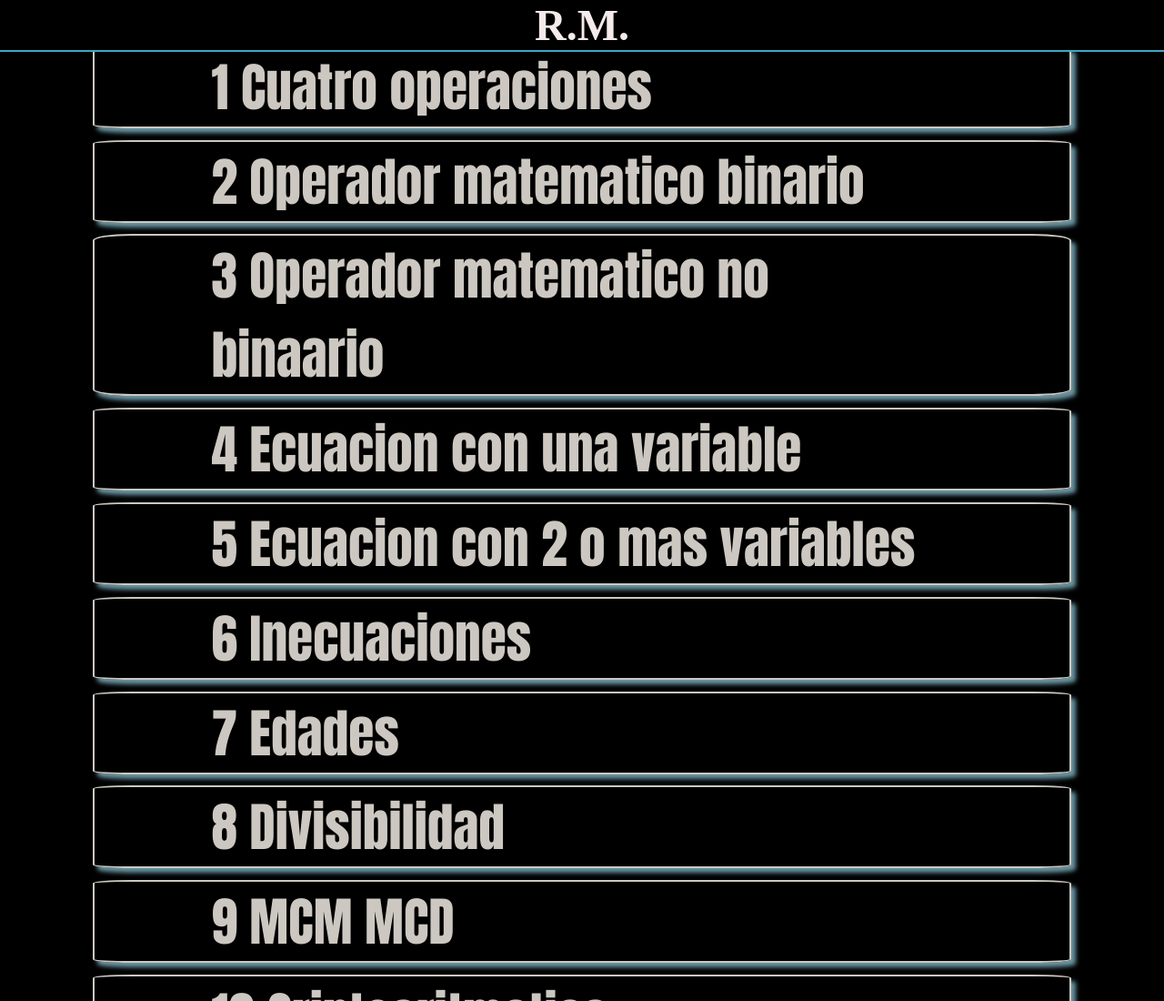
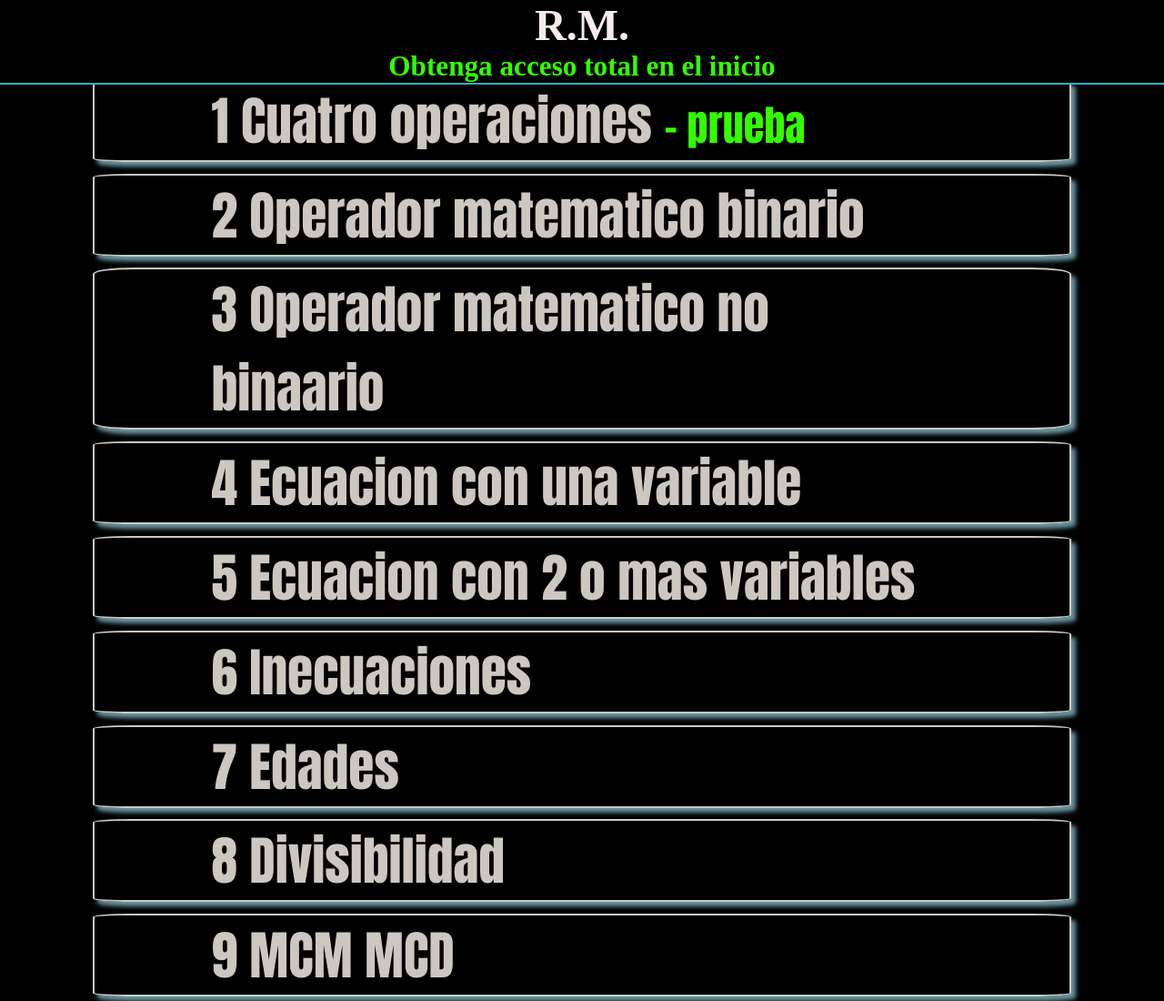
Before and after one commit to Aprendermas/appWeb, a plain HTML site: page paginas/1rm.html in a window 1280 px wide. Shown: the top 1100 px of the page at 91% size. Drawn offline with Linux system fonts and the light colour scheme.

Commit message:
Add files via upload

```diff
--- a/paginas/1rm.html
+++ b/paginas/1rm.html
@@ -980,13 +980,21 @@ function ejecutar60(){
     height: 100%;
     width: 100%;
   }
+  .dePrueba{
+    color:rgb(51, 255, 0);
+    font-size: 80%;
+  }
+  .indicacion{
+    color:rgb(51, 255, 0);
+    font-size:65%;
+  }
   </style>
 
 
 
 </head>
 <div class="fijo">
-  <h1>R.M.</h1>
+  <h1>R.M.<br> <p class="indicacion">Obtenga acceso total en el inicio</p></h1>
   <hr color="#3ba8c4" height="1" >
   </div>
 <body>
@@ -994,23 +1002,24 @@ function ejecutar60(){
   <ul class="nav">
 
    <br>
-
-
-
-    <li class="boton"><p>1 Cuatro operaciones</p>
+   <br>
+
+
+
+    <li class="boton"><p>1 Cuatro operaciones <b class="dePrueba">- prueba</b></p>
       <ul>
         <hr class="hrhorizontal" color="#3ba8c4" width="1" size="370%">
         <li class="opciones"><a href="javascript:abrir1()">VIDEO</a>
           <div class="ventana" id="abrir1">
             <form name="f_1">
-            <li class="subop"><input class="agrand" placeholder="Ingrese Correo o clic↓lic↓"  type="text" name="login"></input></li>
+            <li class="subop"><input class="agrand" placeholder="Ingrese Correo o clic↓"  type="text" name="login"></input></li>
             <li class="subop"><input class="agrand" onclick="ejecutar1()" id="next" type="button" value="Entrar" ></input></li>
             </form>
           </div>
         </li>
-        <li class="opciones"><a Target="_blank" href="https://drive.google.com/file/d/1OqSVuu64wj3wkjniJrSmtMGsMqB7oQKd/view?usp=sharing">TEORIA</a></li>
-        <li class="opciones"><a Target="_blank" href="https://drive.google.com/file/d/1TzEc3RsuqXRBDL9KGiUidDuyqc8HvKGN/view?usp=sharing">EJERCICIOS</a></li>
-        <li class="opciones"><a Target="_blank" href="https://drive.google.com/file/d/16psVRLXtdWEcoEXA3h9iW-3JLD84ZCWb/view?usp=sharing">EJERCICIOS RESUELTOS</a></li>
+        <li class="opciones"><a Target="_blank" href="https://drive.google.com/file/d/1OqSVuu64wj3wkjniJrSmtMGsMqB7oQKd/view?usp=sharing">TEORIA <b class="dePrueba">- prueba</b></a></li>
+        <li class="opciones"><a Target="_blank" href="https://drive.google.com/file/d/1TzEc3RsuqXRBDL9KGiUidDuyqc8HvKGN/view?usp=sharing">EJERCICIOS <b class="dePrueba">- prueba</b></a></li>
+        <li class="opciones"><a Target="_blank" href="https://drive.google.com/file/d/16psVRLXtdWEcoEXA3h9iW-3JLD84ZCWb/view?usp=sharing">EJERCICIOS RESUELTOS <b class="dePrueba">- prueba</b></a></li>
       </ul>
     </li>
     <div class="video" id="video1">
```
Also changed, not shown: paginas/cursos.html (+5 -1 lines).
